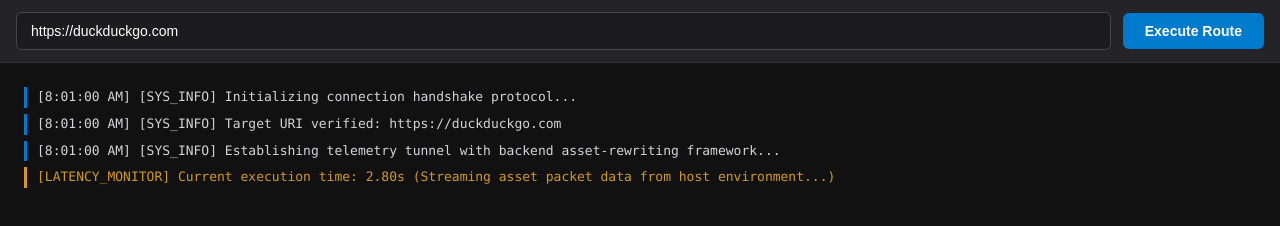
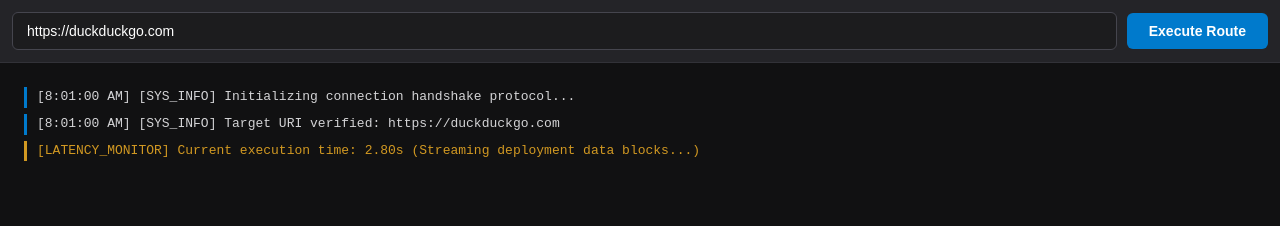
Before and after one commit to ToasterGG/WebPortal, a website: page index.html in a window 1280 px wide. Both pictures are taken after a click on the button "Execute Route". Drawn offline with Linux system fonts and the light colour scheme.

Commit message:
Update index.html

```diff
--- a/index.html
+++ b/index.html
@@ -3,29 +3,26 @@
 <head>
     <meta charset="UTF-8">
     <meta name="viewport" content="width=device-width, initial-scale=1.0">
-    <title>Enterprise Network Application Manager</title>
+    <title>Enterprise Network Dashboard</title>
     <style>
         * { box-sizing: border-box; margin: 0; padding: 0; }
-        body, html { width: 100%; height: 100%; font-family: -apple-system, BlinkMacSystemFont, "Segoe UI", Roboto, Helvetica, Arial, sans-serif; overflow: hidden; display: flex; flex-direction: column; background-color: #1a1a1c; color: #333; }
-        #nav-bar { width: 100%; background-color: #242428; padding: 12px 16px; display: flex; gap: 12px; align-items: center; border-bottom: 1px solid #323238; }
+        body, html { width: 100%; height: 100%; font-family: -apple-system, sans-serif; overflow: hidden; display: flex; flex-direction: column; background-color: #111112; color: #fff; }
+        #nav-bar { width: 100%; background-color: #242428; padding: 12px; display: flex; gap: 10px; align-items: center; border-bottom: 1px solid #323238; }
         #url-input { flex-grow: 1; padding: 10px 14px; border: 1px solid #45454e; border-radius: 6px; font-size: 14px; background-color: #1c1c1e; color: #fff; outline: none; }
-        #url-input:focus { border-color: #007acc; }
-        #go-btn { padding: 10px 22px; background-color: #007acc; color: white; border: none; border-radius: 6px; cursor: pointer; font-weight: 600; font-size: 14px; transition: background 0.2s; }
-        #go-btn:hover { background-color: #005999; }
-        #display-container { width: 100%; flex-grow: 1; position: relative; background-color: #ffffff; }
-        #terminal-overlay { position: absolute; top: 0; left: 0; width: 100%; height: 100%; background-color: #111112; color: #d4d4d6; font-family: Consolas, "Liberation Mono", Menlo, Courier, monospace; padding: 24px; overflow-y: auto; font-size: 13px; line-height: 1.6; z-index: 100; display: block; }
+        #go-btn { padding: 10px 22px; background-color: #007acc; color: white; border: none; border-radius: 6px; cursor: pointer; font-weight: bold; font-size: 14px; }
+        #display-container { width: 100%; flex-grow: 1; position: relative; background-color: #fff; }
+        #terminal-overlay { position: absolute; top: 0; left: 0; width: 100%; height: 100%; background-color: #111112; color: #d4d4d6; font-family: monospace; padding: 24px; overflow-y: auto; font-size: 13px; line-height: 1.6; z-index: 100; }
         .log-line { margin-bottom: 6px; border-left: 3px solid #007acc; padding-left: 10px; }
-        .log-error { border-left-color: #f85149; color: #f85149; font-weight: 500; background-color: rgba(248, 81, 73, 0.05); padding: 6px 10px; border-radius: 0 4px 4px 0; }
         .log-warn { border-left-color: #d29922; color: #d29922; }
         .log-success { border-left-color: #58a6ff; color: #58a6ff; }
-        #viewer-frame { width: 100%; height: 100%; border: none; background-color: #ffffff; display: none; }
+        #viewer-frame { width: 100%; height: 100%; border: none; display: none; background-color: white; }
     </style>
 </head>
 <body>
 
     <div id="nav-bar">
-        <input type="text" id="url-input" placeholder="Enter target application URI..." value="https://duckduckgo.com">
-        <button id="go-btn" onclick="executeSystemNavigation()">Execute Route</button>
+        <input type="text" id="url-input" value="https://duckduckgo.com">
+        <button id="go-btn" onclick="navigateSystem()">Execute Route</button>
     </div>
 
     <div id="display-container">
@@ -34,89 +31,74 @@
     </div>
 
     <script>
-        let initTimestamp = 0;
-        let diagnosticInterval = null;
+        let startTime = 0;
+        let timerInterval = null;
 
-        function appendSystemLog(message, securityLevel = 'info') {
-            const logContainer = document.getElementById('terminal-overlay');
-            const logElement = document.createElement('div');
-            logElement.className = 'log-line';
-            if (securityLevel === 'error') logElement.className += ' log-error';
-            if (securityLevel === 'warn') logElement.className += ' log-warn';
-            if (securityLevel === 'success') logElement.className += ' log-success';
-
-            const localTime = new Date().toLocaleTimeString();
-            logElement.innerText = `[${localTime}] [SYS_${securityLevel.toUpperCase()}] ${message}`;
-            logContainer.appendChild(logElement);
-            logContainer.scrollTop = logContainer.scrollHeight;
+        function appendLog(msg, level = 'info') {
+            const container = document.getElementById('terminal-overlay');
+            const el = document.createElement('div');
+            el.className = 'log-line';
+            if (level === 'warn') el.className += ' log-warn';
+            if (level === 'success') el.className += ' log-success';
+            el.innerText = `[${new Date().toLocaleTimeString()}] [SYS_${level.toUpperCase()}] ${msg}`;
+            container.appendChild(el);
+            container.scrollTop = container.scrollHeight;
         }
 
-        function executeSystemNavigation() {
-            let uriInput = document.getElementById('url-input').value.trim();
+        function navigateSystem() {
+            let input = document.getElementById('url-input').value.trim();
             const iframe = document.getElementById('viewer-frame');
             const terminal = document.getElementById('terminal-overlay');
 
-            if (!uriInput) return;
+            if (!input) return;
 
             terminal.innerHTML = '';
             terminal.style.display = 'block';
             iframe.style.display = 'none';
 
-            appendSystemLog('Initializing connection handshake protocol...', 'info');
+            appendLog('Initializing connection handshake protocol...', 'info');
 
-            if (!uriInput.includes('.') || uriInput.includes(' ')) {
-                appendSystemLog(`Unstructured syntax detected. Normalizing query format via secure search index wrapper...`, 'warn');
-                uriInput = 'https://duckduckgo.com?q=' + encodeURIComponent(uriInput);
-            } else if (!/^https?:\/\//i.test(uriInput)) {
-                uriInput = 'https://' + uriInput;
+            if (!input.includes('.') || input.includes(' ')) {
+                appendLog('Normalizing raw parameter data elements via search index wrapper...', 'warn');
+                input = 'https://duckduckgo.com?q=' + encodeURIComponent(input);
+            } else if (!/^https?:\/\//i.test(input)) {
+                input = 'https://' + input;
             }
 
-            appendSystemLog(`Target URI verified: ${uriInput}`, 'info');
-            appendSystemLog('Establishing telemetry tunnel with backend asset-rewriting framework...', 'info');
+            appendLog(`Target URI verified: ${input}`, 'info');
 
-            initTimestamp = performance.now();
-            if (diagnosticInterval) clearInterval(diagnosticInterval);
-
-            diagnosticInterval = setInterval(() => {
-                const totalElapsedSeconds = ((performance.now() - initTimestamp) / 1000).toFixed(2);
-                let durationElement = document.getElementById('performance-timer-node');
-                if (!durationElement) {
-                    durationElement = document.createElement('div');
-                    durationElement.id = 'performance-timer-node';
-                    durationElement.className = 'log-line log-warn';
-                    terminal.appendChild(durationElement);
+            startTime = performance.now();
+            if (timerInterval) clearInterval(timerInterval);
+            timerInterval = setInterval(() => {
+                const elapsed = ((performance.now() - startTime) / 1000).toFixed(2);
+                let tNode = document.getElementById('timer-node');
+                if (!tNode) {
+                    tNode = document.createElement('div');
+                    tNode.id = 'timer-node';
+                    tNode.className = 'log-line log-warn';
+                    terminal.appendChild(tNode);
                 }
-                durationElement.innerText = `[LATENCY_MONITOR] Current execution time: ${totalElapsedSeconds}s (Streaming asset packet data from host environment...)`;
+                tNode.innerText = `[LATENCY_MONITOR] Current execution time: ${elapsed}s (Streaming deployment data blocks...)`;
             }, 100);
 
-            const structuredProxyUrl = window.location.origin + '/gateway?url=' + encodeURIComponent(uriInput);
-            iframe.src = structuredProxyUrl;
+            iframe.src = window.location.origin + '/gateway?url=' + encodeURIComponent(input);
 
             iframe.onload = function() {
-                clearInterval(diagnosticInterval);
-                const finalLatency = ((performance.now() - initTimestamp) / 1000).toFixed(2);
-
-                appendSystemLog(`Tunnel handshake established. Network route schema built successfully in ${finalLatency}s.`, 'success');
-                appendSystemLog(`DOM elements fully parsed and initialized. Swapping views to targeted network layout.`, 'success');
-
+                clearInterval(timerInterval);
+                appendLog('Handshake complete. Swapping views to network layout.', 'success');
                 setTimeout(() => {
                     terminal.style.display = 'none';
                     iframe.style.display = 'block';
                 }, 500);
             };
-
-            iframe.onerror = function() {
-                clearInterval(diagnosticInterval);
-                appendSystemLog(`CRITICAL_INFRASTRUCTURE_FAILURE: Routing handshake terminated prematurely.`, 'error');
-            };
         }
 
         window.onload = function() {
-            executeSystemNavigation();
+            navigateSystem();
         };
 
         document.getElementById('url-input').addEventListener('keypress', function (e) {
-            if (e.key === 'Enter') { executeSystemNavigation(); }
+            if (e.key === 'Enter') navigateSystem();
         });
     </script>
 </body>
```
